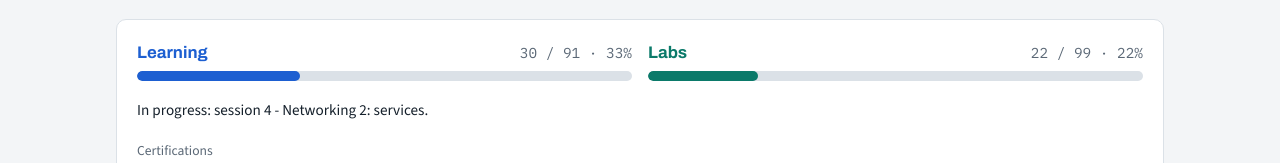
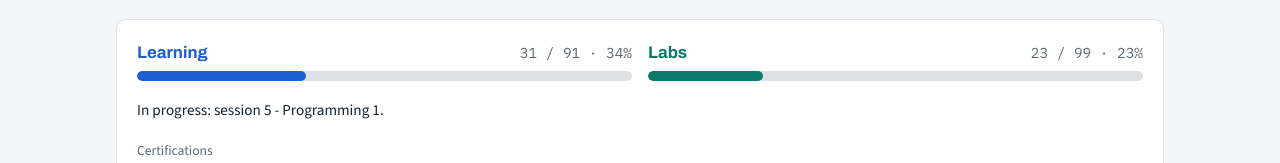
Before and after one commit to Nava-techn/navmarket-roadmap, a plain HTML site: page index.html in a window 1280 px wide. Shown: the part 313-476 px from the top of the page. Drawn offline with nearby package versions, Linux system fonts and the light colour scheme.

Commit message:
progress: session 4 complete

```diff
--- a/index.html
+++ b/index.html
@@ -119,7 +119,7 @@ footer .btn{align-self:flex-start;font-size:.8rem;padding:4px 10px}
 </style>
 </head>
 <body>
-<script type="application/json" id="state">{"profile":{"name":"NAGUE Valdes","headline":"Data Engineer - DataOps - DevOps/Cloud","github":"https://github.com/Nava-techn/navmarket-roadmap","linkedin":"https://www.linkedin.com/in/valdes-nague/"},"done":{"f1_1":"2026-10-04","f1_2":"2026-10-06","f1_3":"2026-10-06","f1_4":"2026-10-06","f2_4":"2026-10-06","f2_3":"2026-10-06","f2_2":"2026-10-06","f2_1":"2026-10-06","f2_5":"2026-10-06","f2_6":"2026-10-06","f3_1":"2026-10-06","f3_3":"2026-10-06","f4_1":"2026-10-06","f4_2":"2026-10-06","f7_1":"2026-10-06","f7_2":"2026-10-06","f7_3":"2026-10-06","f7_5":"2026-10-06","f8_1":"2026-10-06","f8_2":"2026-10-06","f11_1":"2026-10-06","f11_2":"2026-10-06","f11_3":"2026-10-06","f19_2":"2026-10-06","s1_1":"2026-10-08","s1_2":"2026-10-09","s1_3":"2026-10-09","s1_4":"2026-10-09","f1_5":"2026-10-11","s1_5":"2026-10-11","s2_1":"2026-10-26","s2_2":"2026-10-26","s2_3":"2026-10-28","s2_4":"2026-10-28","s2_5":"2026-10-30","s2_6":"2026-10-30","s2_x":"2026-11-01","s3_1":"2026-11-03","s3_2":"2026-11-05","s3_3":"2026-11-07","s3_4":"2026-11-07","f3_2":"2026-11-03","f3_4":"2026-11-05","s4_1":"2026-11-10","s4_2":"2026-11-10","s4_3":"2026-11-12","s4_4":"2026-11-13","s4_5":"2026-11-14","s4_6":"2026-11-17","f4_3":"2026-11-13","f4_4":"2026-11-14","f4_6":"2026-11-17"},"updatedAt":"2026-11-16T23:28:10.000Z"}</script>
+<script type="application/json" id="state">{"profile":{"name":"NAGUE Valdes","headline":"Data Engineer - DataOps - DevOps/Cloud","github":"https://github.com/Nava-techn/navmarket-roadmap","linkedin":"https://www.linkedin.com/in/valdes-nague/"},"done":{"f1_1":"2026-10-04","f1_2":"2026-10-06","f1_3":"2026-10-06","f1_4":"2026-10-06","f2_4":"2026-10-06","f2_3":"2026-10-06","f2_2":"2026-10-06","f2_1":"2026-10-06","f2_5":"2026-10-06","f2_6":"2026-10-06","f3_1":"2026-10-06","f3_3":"2026-10-06","f4_1":"2026-10-06","f4_2":"2026-10-06","f7_1":"2026-10-06","f7_2":"2026-10-06","f7_3":"2026-10-06","f7_5":"2026-10-06","f8_1":"2026-10-06","f8_2":"2026-10-06","f11_1":"2026-10-06","f11_2":"2026-10-06","f11_3":"2026-10-06","f19_2":"2026-10-06","s1_1":"2026-10-08","s1_2":"2026-10-09","s1_3":"2026-10-09","s1_4":"2026-10-09","f1_5":"2026-10-11","s1_5":"2026-10-11","s2_1":"2026-10-26","s2_2":"2026-10-26","s2_3":"2026-10-28","s2_4":"2026-10-28","s2_5":"2026-10-30","s2_6":"2026-10-30","s2_x":"2026-11-01","s3_1":"2026-11-03","s3_2":"2026-11-05","s3_3":"2026-11-07","s3_4":"2026-11-07","f3_2":"2026-11-03","f3_4":"2026-11-05","s4_1":"2026-11-10","s4_2":"2026-11-10","s4_3":"2026-11-12","s4_4":"2026-11-13","s4_5":"2026-11-14","s4_6":"2026-11-17","f4_3":"2026-11-13","f4_4":"2026-11-14","f4_6":"2026-11-17","s4_x":"2026-11-17","f4_5":"2026-11-17"},"updatedAt":"2026-11-17T15:48:00.000Z"}</script>
 <div class="wrap">
   <header>
     <div class="eyebrow">DevOps / AWS Cloud learning path · Kilimark project</div>
```
